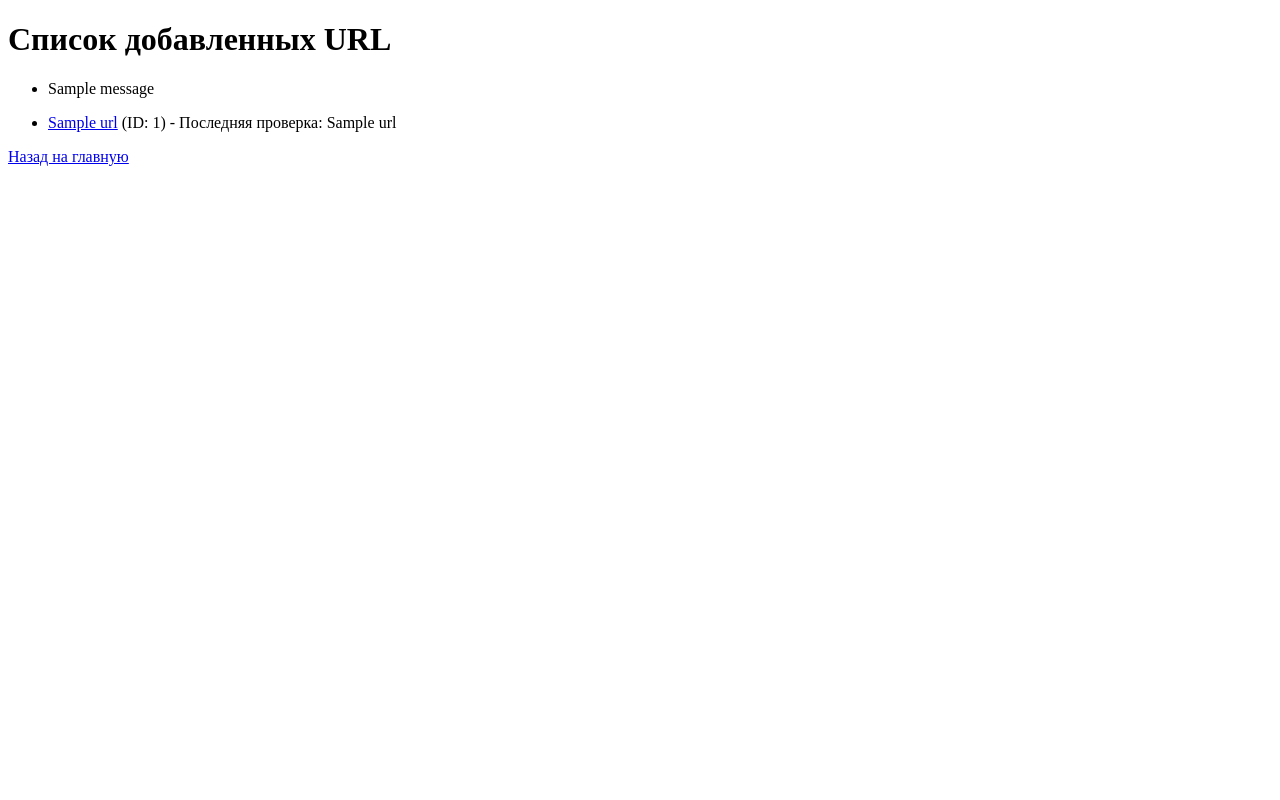
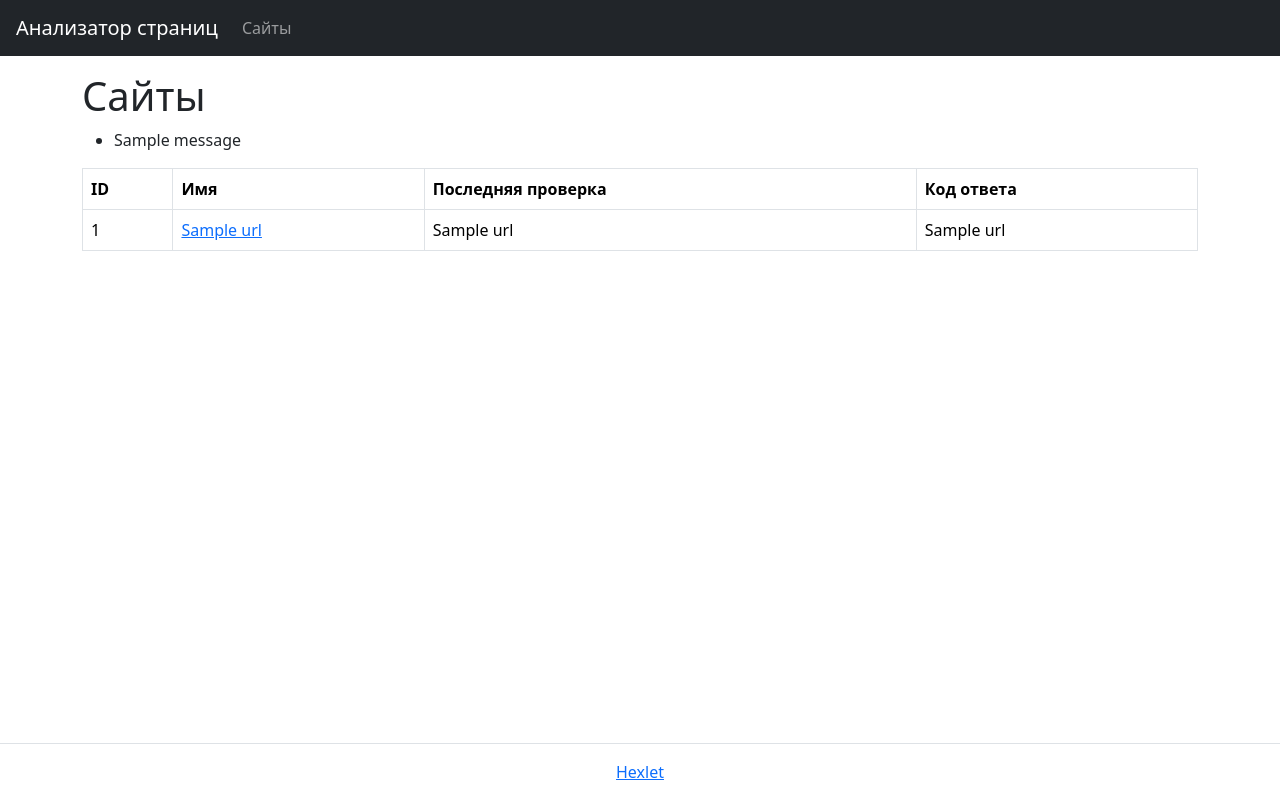
Before and after one commit to Glam52/Page-analyzer, a Flask app: page /urls in a window 1280 px wide. Run offline with Flask 3, Linux system fonts and the light colour scheme; one stand-in notice (Sample message) is shown; a database or web service that is not in the repository returns one stand-in record (values such as "Sample title"); some libraries are stand-ins or nearby versions.

Commit message:
refinement of the ./urls tab

```diff
--- a/page_analyzer/app.py
+++ b/page_analyzer/app.py
@@ -70,12 +70,13 @@ def list_urls():
     cur = conn.cursor()
     cur.execute(
         """
-        SELECT urls.id, urls.name, MAX(url_checks.created_at) AS last_check
+        SELECT urls.id, urls.name, MAX(url_checks.created_at) AS last_check,
+               MAX(url_checks.status_code) AS status_code
         FROM urls
         LEFT JOIN url_checks ON urls.id = url_checks.url_id
         GROUP BY urls.id
         ORDER BY urls.created_at DESC
-    """
+        """
     )
     urls = cur.fetchall()
     cur.close()
--- a/page_analyzer/templates/list_urls.html
+++ b/page_analyzer/templates/list_urls.html
@@ -2,10 +2,26 @@
 <html lang="en">
 <head>
     <meta charset="utf-8">
-    <title>Список URL</title>
+    <meta name="viewport" content="width=device-width, initial-scale=1, shrink-to-fit=no">
+    <meta name="description" content="Third project for Hexlet.io">
+    <link href="https://cdn.jsdelivr.net/npm/bootstrap@5.3.3/dist/css/bootstrap.min.css" rel="stylesheet" integrity="sha384-QWTKZyjpPEjISv5WaRU9OFeRpok6YctnYmDr5pNlyT2bRjXh0JMhjY6hW+ALEwIH" crossorigin="anonymous">
+    <title>Анализатор страниц</title>
 </head>
-<body>
-    <h1>Список добавленных URL</h1>
+<body class="min-vh-100 d-flex flex-column">
+  <header class="flex-shrink-0">
+    <nav class="navbar navbar-expand-md navbar-dark bg-dark px-3">
+      <a class="navbar-brand" href="/">Анализатор страниц</a>
+      <div id="navbarNav">
+          <ul class="navbar-nav">
+            <li class="nav-item"><a class="nav-link " href="/urls">Сайты</a></li>
+          </ul>
+      </div>
+    </nav>
+  </header>
+
+  <main class="flex-grow-1">
+    <div class="container-lg mt-3">
+      <h1>Сайты</h1>
 
       {% with messages = get_flashed_messages() %}
           {% if messages %}
@@ -17,19 +33,55 @@
           {% endif %}
       {% endwith %}
 
-    <ul>
+      <div class="table-responsive">
+        <table class="table table-bordered table-hover text-nowrap" data-test="urls">
+          <thead>
+            <tr>
+              <th>ID</th>
+              <th>Имя</th>
+              <th>Последняя проверка</th>
+              <th>Код ответа</th>
+            </tr>
+          </thead>
+          <tbody>
             {% for url in urls %}
-            <li>
-                <a href="{{ url_for('show_url', id=url[0]) }}">{{ url[1] }}</a> (ID: {{ url[0] }})
+            <tr>
+              <td>{{ url[0] }}</td>
+              <td>
+                <a href="{{ url_for('show_url', id=url[0]) }}">{{ url[1] }}</a>
+              </td>
+              <td>
+                {% if url[2] %}
+                  {{ url[2] }}
+                {% else %}
+                  Нет проверок
+                {% endif %}
+              </td>
+              <td>
+                {% if url[3] %}
+                  {{ url[3] }}
+                {% else %}
+                  Нет данных
+                {% endif %}
+              </td>
+            </tr>
+            {% endfor %}
+          </tbody>
+        </table>
+      </div>
 
-                {% if url[2] %}
-                    - Последняя проверка: {{ url[2] }}
-                {% else %}
-                    - Нет проверок
-                {% endif %}
-            </li>
-        {% endfor %}
-    </ul>
-    <a href="/">Назад на главную</a>
+    </div>
+  </main>
+
+  <footer class="border-top py-3 mt-5 flex-shrink-0">
+    <div class="container-lg">
+      <div class="text-center">
+        <a href="https://ru.hexlet.io/" target="_blank">Hexlet</a>
+      </div>
+    </div>
+  </footer>
+
+  <script src="https://cdn.jsdelivr.net/npm/bootstrap@5.3.3/dist/js/bootstrap.bundle.min.js" integrity="sha384-YvpcrYf0tY3lHB60NNkmXc5s9fDVZLESaAA55NDzOxhy9GkcIdslK1eN7N6jIeHz" crossorigin="anonymous"></script>
+
 </body>
 </html>
```
Also changed, not shown: page_analyzer/templates/_list_urls.html (added, +39 -0 lines). Lines whose indentation alone changed are shown as unchanged.
